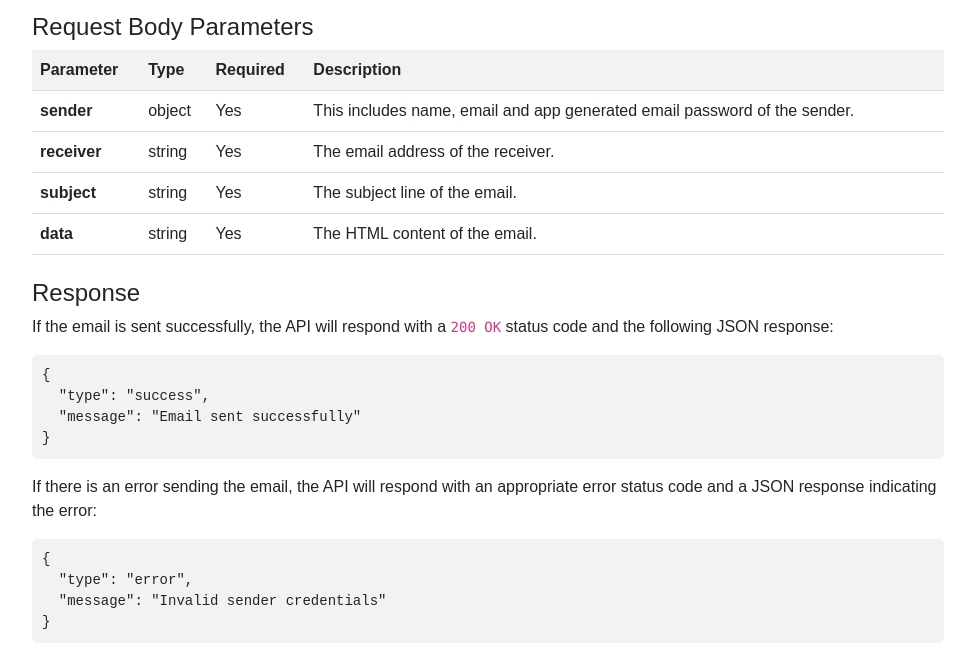
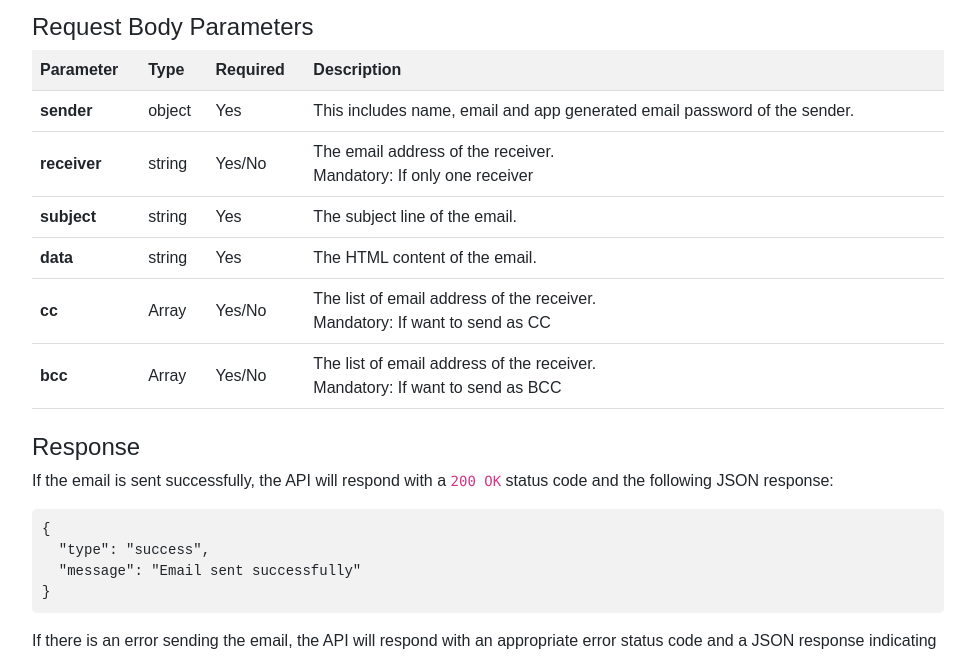
Before and after one commit to theritiktiwari/mailer, a website: page views/index.html in a window 1280 px wide. Shown: the part 429-1085 px from the top of the page, without its empty margins (152-1127 px from the left). Drawn offline with nearby package versions, Linux system fonts and the light colour scheme.

Commit message:
Some changes

```diff
--- a/index.js
+++ b/index.js
@@ -14,7 +14,7 @@ app.get("/", (req, res) => {
 
 app.post("/send", async (req, res) => {
     try {
-        const { sender, receiver, subject, data } = req.body;
+        const { sender, receiver, subject, data, cc, bcc } = req.body;
         // Create a transporter
         let transporter = nodemailer.createTransport({
             service: "gmail",
@@ -26,9 +26,11 @@ app.post("/send", async (req, res) => {
 
         const info = await transporter.sendMail({
             from: `"${sender.name}" <${sender.mail}>`,
-            to: receiver,
+            to: receiver && receiver.length > 0 ? receiver : null,
             subject: subject,
             html: data,
+            cc: cc && cc.length > 0 ? cc : null,
+            bcc: bcc && bcc.length > 0 ? bcc : null
         });
 
         let result = (info.accepted.length > 0) ? true : false;
--- a/views/index.html
+++ b/views/index.html
@@ -100,8 +100,8 @@
                 <tr>
                     <td><strong>receiver</strong></td>
                     <td>string</td>
-                    <td>Yes</td>
-                    <td>The email address of the receiver.</td>
+                    <td>Yes/No</td>
+                    <td>The email address of the receiver. <br /> Mandatory: If only one receiver</td>
                 </tr>
                 <tr>
                     <td><strong>subject</strong></td>
@@ -114,6 +114,18 @@
                     <td>string</td>
                     <td>Yes</td>
                     <td>The HTML content of the email.</td>
+                </tr>
+                <tr>
+                    <td><strong>cc</strong></td>
+                    <td>Array</td>
+                    <td>Yes/No</td>
+                    <td>The list of email address of the receiver. <br /> Mandatory: If want to send as CC</td>
+                </tr>
+                <tr>
+                    <td><strong>bcc</strong></td>
+                    <td>Array</td>
+                    <td>Yes/No</td>
+                    <td>The list of email address of the receiver. <br /> Mandatory: If want to send as BCC</td>
                 </tr>
             </table>
 
```
